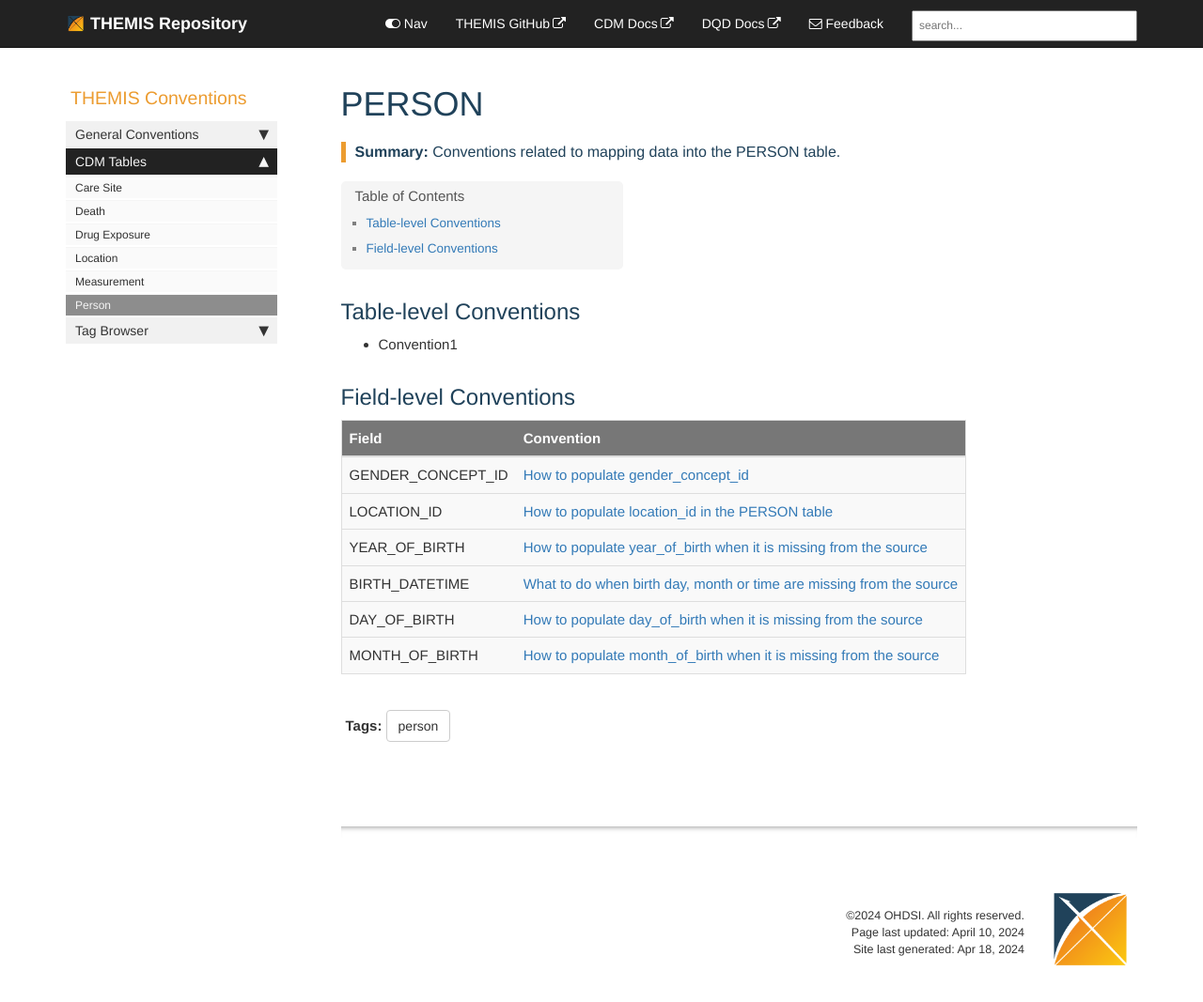
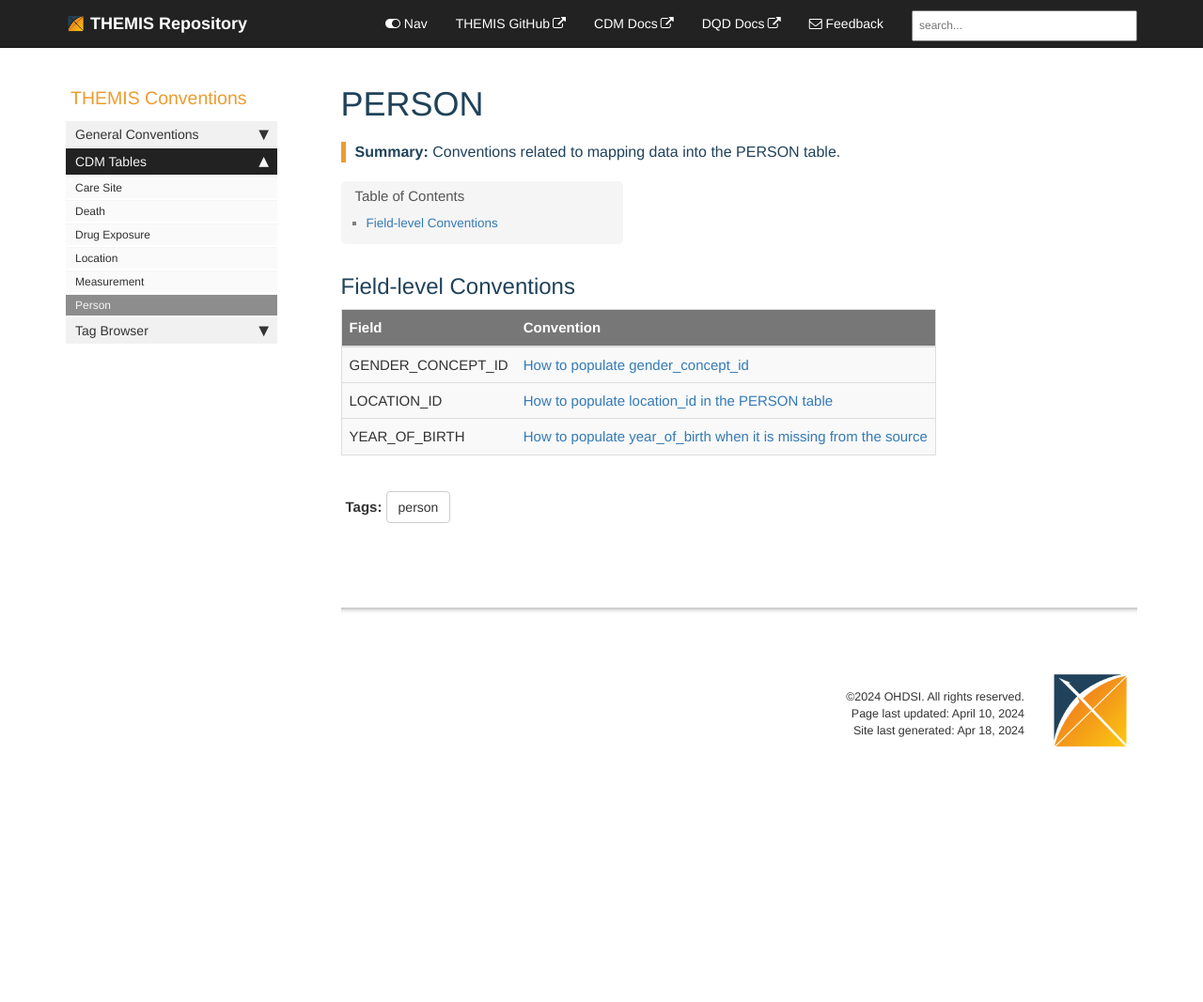
Before and after one commit to OHDSI/Themis, a Jekyll site: the page built from docs/pages/person/person.md, in a window 1280 px wide and 1097 px high. Shown: the top 1067 px of the window at 94% size. Built offline with Jekyll 4.4.1, drawn with Linux system fonts in a browser that asks for light colours; comment, search, counter and statistics services are not loaded.

Commit message:
Commenting out conventions
#95
#96
#93

```diff
--- a/docs/pages/person/person.md
+++ b/docs/pages/person/person.md
@@ -8,9 +8,9 @@ sidebar: mydoc_sidebar
 permalink: /person.html
 ---
 
-## Table-level Conventions
+<!-- ## Table-level Conventions
 
-- Convention1
+- Convention1 -->
 
 ## Field-level Conventions
 
@@ -21,10 +21,15 @@ permalink: /person.html
 |  LOCATION_ID  | [How to populate location_id in the PERSON table](populate_person_location_id.html)   |
 |----
 |   YEAR_OF_BIRTH | [How to populate year_of_birth when it is missing from the source](missing_year_of_birth.html)    |
-|----
+|====
+
+
+
+
+<!--
 |  BIRTH_DATETIME | [What to do when birth day, month or time are missing from the source](missing_birthdatetime.html) |
 |----
 | DAY_OF_BIRTH | [How to populate day_of_birth when it is missing from the source](missing_day_of_birth.html) |
 |----
 | MONTH_OF_BIRTH | [How to populate month_of_birth when it is missing from the source](missing_month_of_birth.html) |
-|=====
+|===== -->
```
